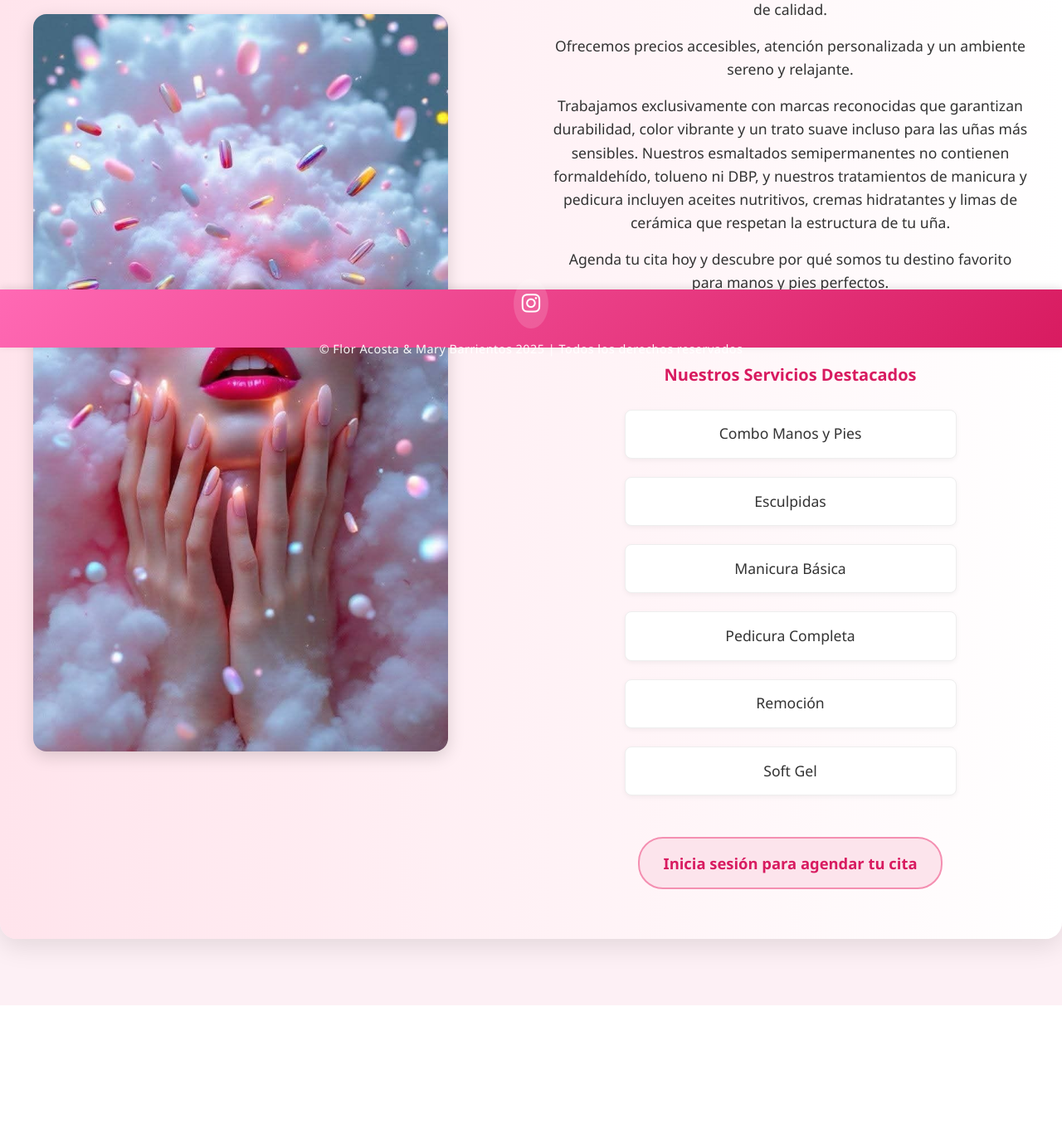
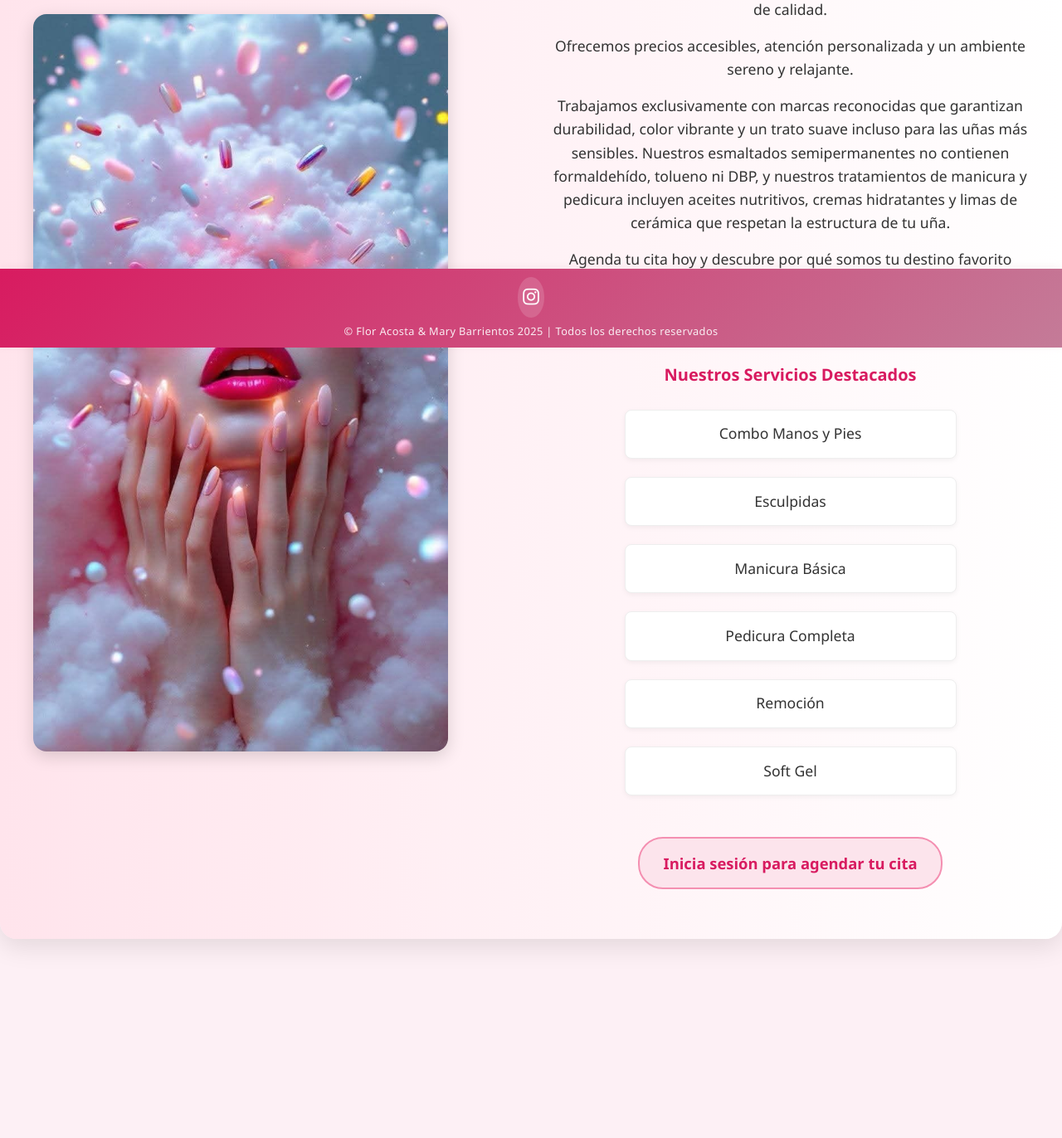
Before and after one commit to soysilbarrientos1-glitch/laboratorio-II, a PHP site: page /semisMarie/ in a window 1280 px wide. Shown: the part 381-1753 px from the top of the page at 83% size. Before the commit the page ends 1593 px from the top, so only its background shows below. Run offline with PHP 8.4, Linux system fonts and the light colour scheme; data comes from the database, SQL or seed files in the repository.

Commit message:
modificar footer, menos altura, fijo al hacer scroll

```diff
--- a/css/style.css
+++ b/css/style.css
@@ -226,9 +226,9 @@
 /* === SECCIÓN PRINCIPAL === */
 /* Contenedor principal - asegurar que la página sea desplazable */
 .main-section {
-  min-height: 100vh;
+  flex: 1;
   padding-top: 180px; /* Ajusta según la altura del header */
-  padding-bottom: 80px;
+  padding-bottom: 120px; /* Asegura que el contenido no quede tapado*/
 }
 
 /* Tarjeta de bienvenida - imagen a la izquierda, texto a la derecha */
@@ -540,33 +540,37 @@
 }
 
 /* === FOOTER FIJO === */
-footer {
-  height: 70px; /* antes era 100px */
-  background-color: #d81b60; /* magenta vibrante */
-  color: white;
+/* Layout base para que el contenido no quede tapado */
+html, body {
+  margin: 0;
+  padding: 0;
+  height: 100%;
   display: flex;
-  justify-content: center;
-  align-items: center;
-  font-size: 14px;
+  flex-direction: column;
 }
 
+main {
+  flex: 1;
+  padding-bottom: 120px; /* Espacio para el footer fijo */
+}
 
-footer {
+/* Footer fijo y estilizado */
+.footer {
   position: fixed;
   bottom: 0;
   left: 0;
   width: 100%;
-  background: linear-gradient(135deg, var(--rosa-fuerte), var(--fucsia));
+  background: linear-gradient(135deg, #d81b60, #c47b98); /* Rosa fuerte a fucsia */
   color: white;
   text-align: center;
-  padding: 1rem 0;
+  padding: 0.6rem 0; /* 🔽 Menos altura */
   font-family: 'Segoe UI', sans-serif;
-  box-shadow: 0 -2px 10px rgba(0, 0, 0, 0.1);
+  box-shadow: 0 -2px 10px rgba(199, 117, 151, 0.1);
   z-index: 2000;
 }
 
 .footer-container {
-  max-width: 800px;
+  max-width: 700px; /* 🔽 Más angosto */
   margin: 0 auto;
   padding: 0 1rem;
 }
@@ -574,32 +578,32 @@
 .social-icons {
   display: flex;
   justify-content: center;
-  gap: 1.5rem;
-  margin-bottom: 0.8rem;
+  gap: 1rem; /* 🔽 Menos separación */
+  margin-bottom: 0.4rem; /* 🔽 Menos margen */
   flex-wrap: wrap;
 }
 
 .social-icons a {
   color: white;
-  font-size: 1.6rem;
+  font-size: 1.4rem; /* 🔽 Íconos más pequeños */
   transition: transform 0.3s ease, background 0.3s ease;
   text-decoration: none;
-  padding: 0.6rem;
+  padding: 0.4rem; /* 🔽 Menos relleno */
   border-radius: 50%;
   background-color: rgba(255, 255, 255, 0.15);
 }
-
 .social-icons a:hover {
-  transform: scale(1.2) rotate(5deg);
+  transform: scale(1.15) rotate(4deg);
   background-color: rgba(255, 255, 255, 0.25);
 }
 
 .copyright {
-  font-size: 0.9rem;
-  color: rgba(255, 255, 255, 0.95);
-  letter-spacing: 0.5px;
-  font-weight: 500;
+  font-size: 0.8rem; /* 🔽 Texto más compacto */
+  color: rgba(255, 255, 255, 0.9);
+  letter-spacing: 0.4px;
+  font-weight: 400;
 }
+
 
 /* === PÁGINA DE LOGIN === */
 body.login-page {
```
